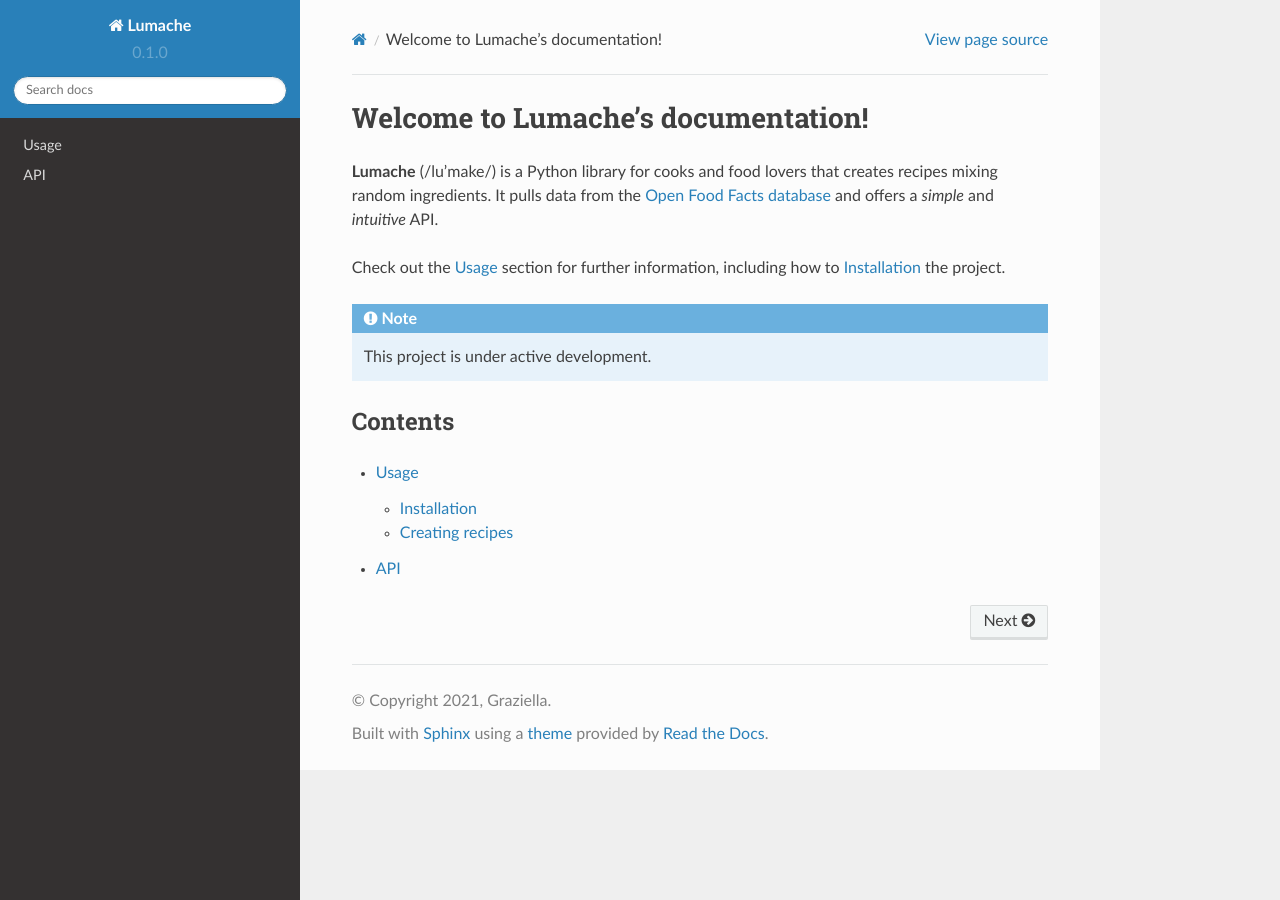
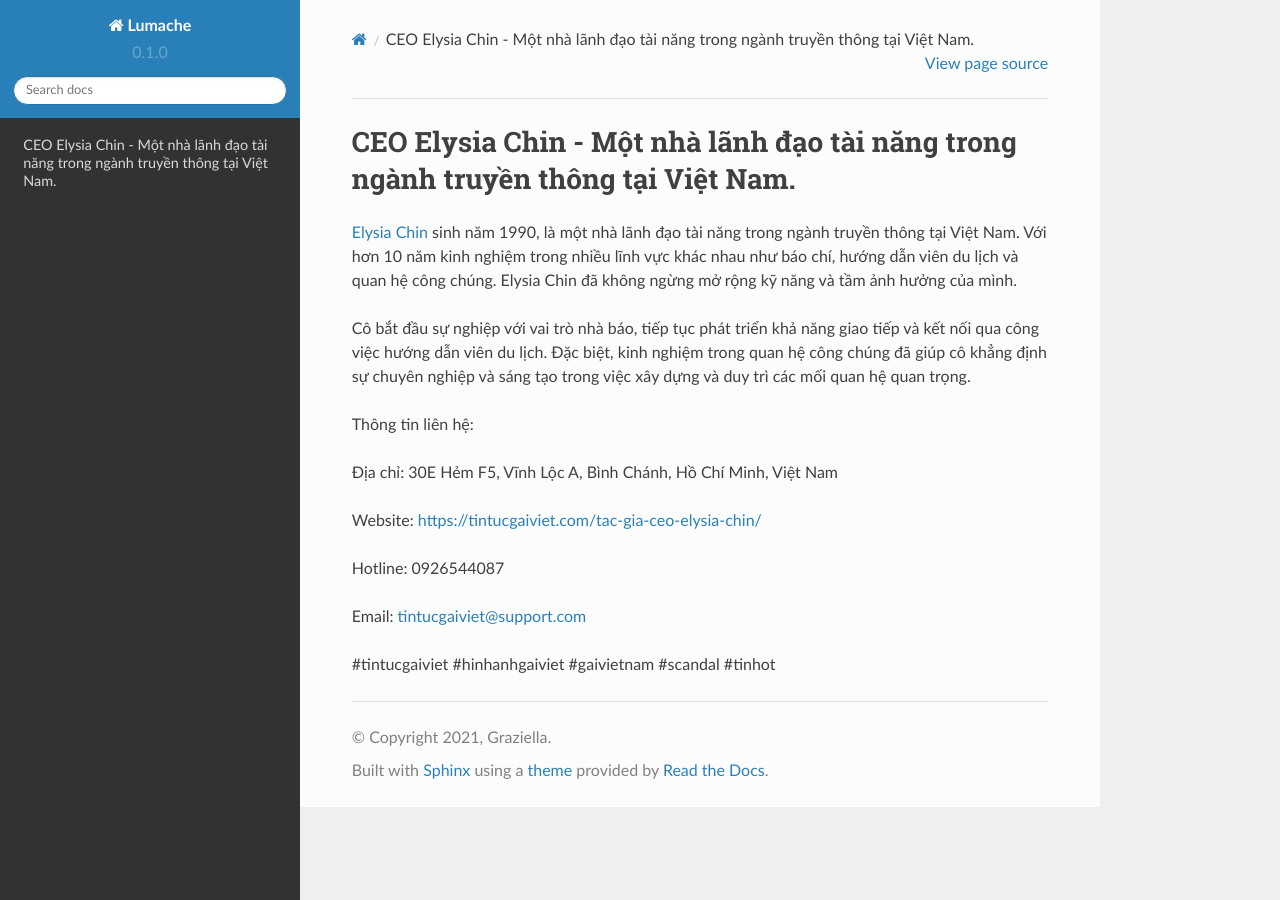
Before and after one commit to luongchanvien962/seoelysiachin, a Sphinx documentation site: the page built from docs/source/index.rst, in a window 1280 px wide. Built offline with Sphinx 7.4.7 and the Read the Docs theme 2.0.0, drawn with Linux system fonts in a browser that asks for light colours.

Commit message:
Update index.rst

```diff
--- a/docs/source/index.rst
+++ b/docs/source/index.rst
@@ -1,22 +1,18 @@
-Welcome to Lumache's documentation!
+CEO Elysia Chin - Một nhà lãnh đạo tài năng trong ngành truyền thông tại Việt Nam.
 ===================================
 
-**Lumache** (/lu'make/) is a Python library for cooks and food lovers
-that creates recipes mixing random ingredients.
-It pulls data from the `Open Food Facts database <https://world.openfoodfacts.org/>`_
-and offers a *simple* and *intuitive* API.
+`Elysia Chin <https://tintucgaiviet.com/tac-gia-ceo-elysia-chin/>`_ sinh năm 1990, là một nhà lãnh đạo tài năng trong ngành truyền thông tại Việt Nam. Với hơn 10 năm kinh nghiệm trong nhiều lĩnh vực khác nhau như báo chí, hướng dẫn viên du lịch và quan hệ công chúng. Elysia Chin đã không ngừng mở rộng kỹ năng và tầm ảnh hưởng của mình.
 
-Check out the :doc:`usage` section for further information, including
-how to :ref:`installation` the project.
+Cô bắt đầu sự nghiệp với vai trò nhà báo, tiếp tục phát triển khả năng giao tiếp và kết nối qua công việc hướng dẫn viên du lịch. Đặc biệt, kinh nghiệm trong quan hệ công chúng đã giúp cô khẳng định sự chuyên nghiệp và sáng tạo trong việc xây dựng và duy trì các mối quan hệ quan trọng.
 
-.. note::
+Thông tin liên hệ:
 
-   This project is under active development.
+Địa chỉ: 30E Hẻm F5, Vĩnh Lộc A, Bình Chánh, Hồ Chí Minh, Việt Nam
 
-Contents
---------
+Website: https://tintucgaiviet.com/tac-gia-ceo-elysia-chin/
 
-.. toctree::
+Hotline: 0926544087
 
-   usage
-   api
+Email: tintucgaiviet@support.com
+
+#tintucgaiviet #hinhanhgaiviet #gaivietnam #scandal #tinhot
```
